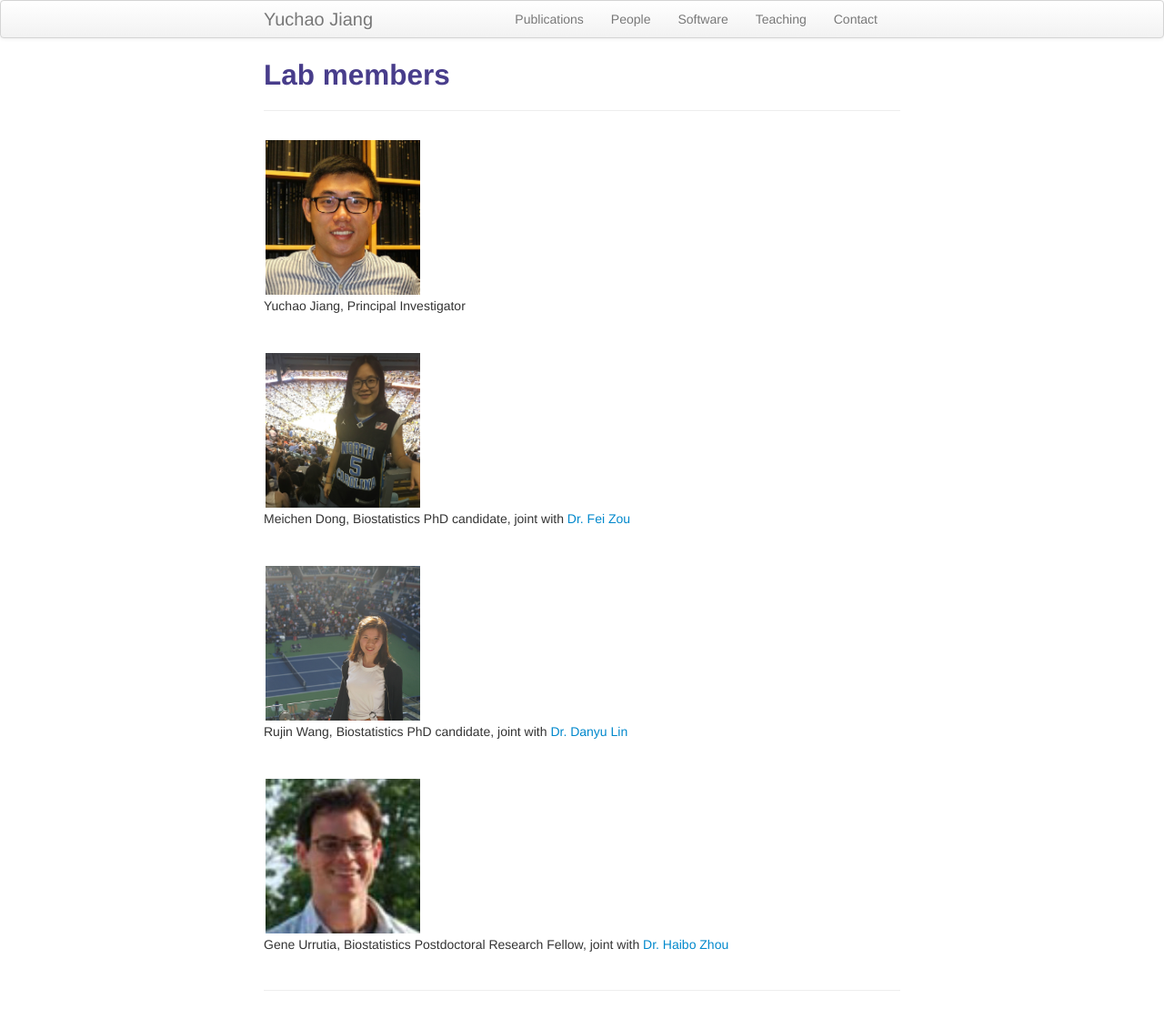
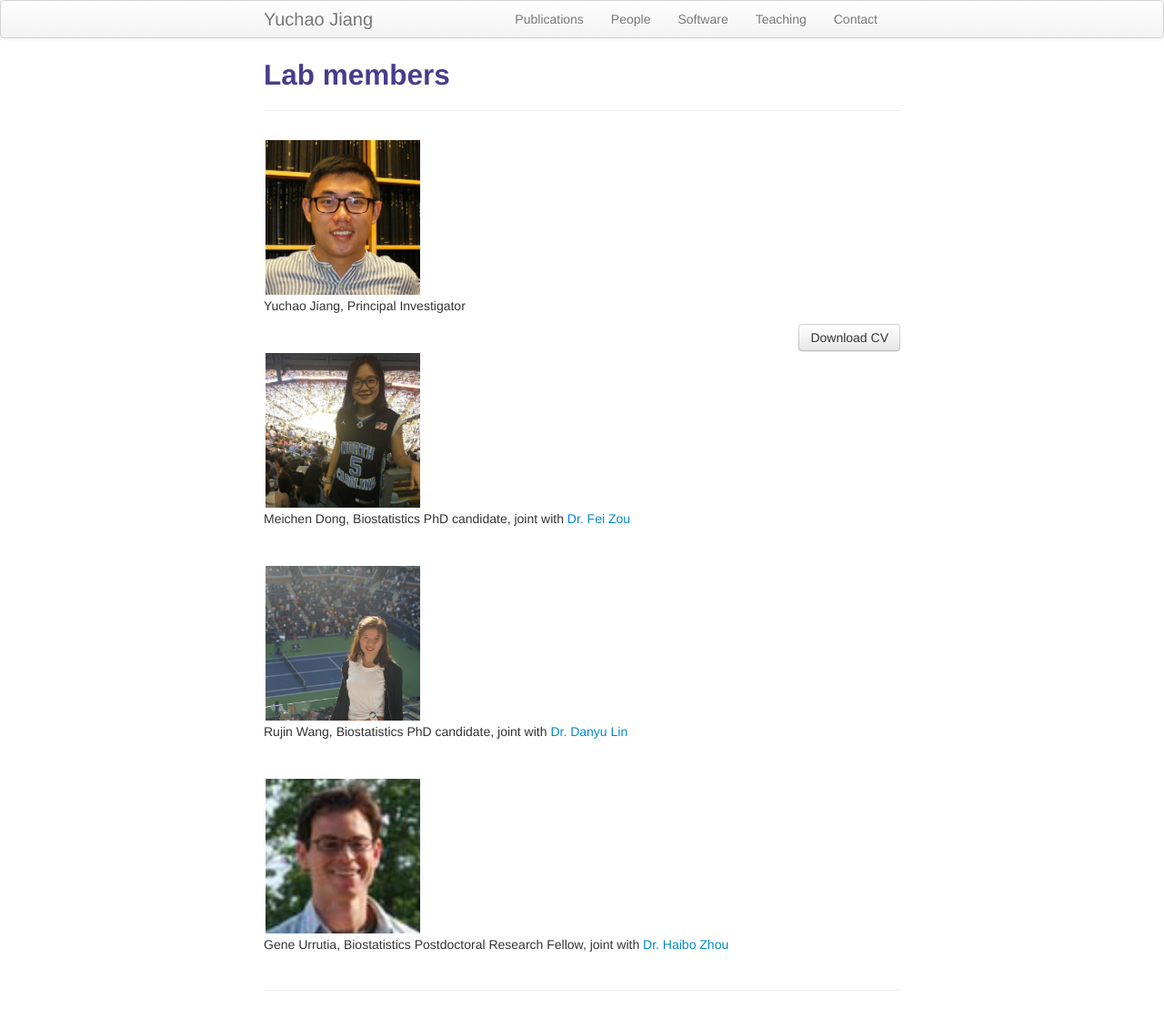
Before and after one commit to yuchaojiang/yuchaojiang.github.io, a Jekyll site: the page built from pages/people.md, in a window 1280 px wide. Shown: the whole page at 91% size. Built offline with Jekyll 4.4.1, drawn with Linux system fonts in a browser that asks for light colours.

Commit message:
Update people.md

```diff
--- a/pages/people.md
+++ b/pages/people.md
@@ -15,6 +15,10 @@ description: Jiang Lab members
 </div>
 
 Yuchao Jiang, Principal Investigator
+
+<div class="cv">
+	<a href="../assets/pdfs/CV_Yuchao_Jiang.pdf" class="btn btn-default pull-right" title="Download CV as PDF">Download CV</a>
+</div>
 
 <br>
 
```
